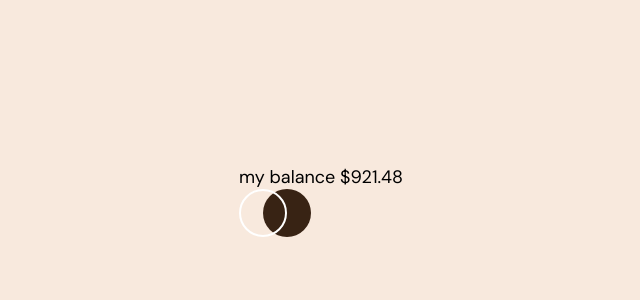
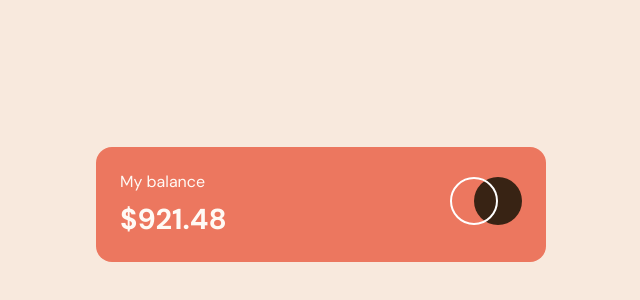
Before and after one commit to wilodorico/expenses-chart-challenge, a React (Create React App) app: page / in a window 1280 px wide. Shown: the part 196-496 px from the top of the page, without its empty margins (319-959 px from the left). Built offline with nearby package versions, Linux system fonts and the light colour scheme.

Commit message:
creation component UI: Card and Layout, and component MyBalance

```diff
--- /dev/null
+++ b/src/UI/Card.js
@@ -0,0 +1,18 @@
+import styled from 'styled-components'
+import { colors } from '../theme/colors'
+
+const Card = ({ className, children, bgColor }) => {
+  return <div className={className} bgColor={bgColor}>{children}</div>
+}
+
+export default styled(Card)`
+  display: flex;
+  justify-content: space-between;
+  align-items: center;
+  max-width: 450px;
+  width: 100%;
+  background-color: ${({ bgColor }) => bgColor || colors.softRed};
+  padding: 1.5rem;
+  margin: 1rem;
+  border-radius: 1rem;
+`
--- a/src/UI/Layout.js
+++ b/src/UI/Layout.js
@@ -2,11 +2,7 @@ import React from 'react'
 import styled from 'styled-components'
 
 const Layout = ({ children }) => {
-  return (
-    <Main>
-      {children}
-    </Main>
-  )
+  return <Main>{children}</Main>
 }
 
 const Main = styled.main`
@@ -16,7 +12,7 @@ const Main = styled.main`
   flex-direction: column;
   justify-content: center;
   align-items: center;
-
+  padding: 0 0.8rem;
 `
 
 export default Layout
--- a/src/components/MyBalance.js
+++ b/src/components/MyBalance.js
@@ -1,23 +1,36 @@
 import React from 'react'
 import styled from 'styled-components'
 import logoSvg from '../images/logo.svg'
+import { colors } from '../theme/colors'
+import Card from '../UI/Card'
 
 const MyBalance = () => {
   return (
-    <Card>
-      <div>
-      my balance
-      $921.48
+    <BalanceCard>
+      <div className='card-content'>
+        <h3>My balance</h3>
+        <span>$921.48</span>
       </div>
-      <div className='icon'>
-         <img src={logoSvg} alt="logo of my balance" />
+      <div className='card-icon'>
+        <img src={logoSvg} alt='logo of my balance' />
       </div>
-    </Card>
+    </BalanceCard>
   )
 }
 
-const Card = styled.div`
+const BalanceCard = styled(Card)`
+  color: ${colors.veryPaleOrange};
 
+  .card-content h3 {
+    font-size: 1rem;
+    font-weight: 400;
+    margin-bottom: 0.5rem;
+  }
+
+  .card-content span {
+    font-size: 1.8rem;
+    font-weight: 700;
+  }
 `
 
 export default MyBalance
```
Lines whose indentation alone changed are shown as unchanged.
